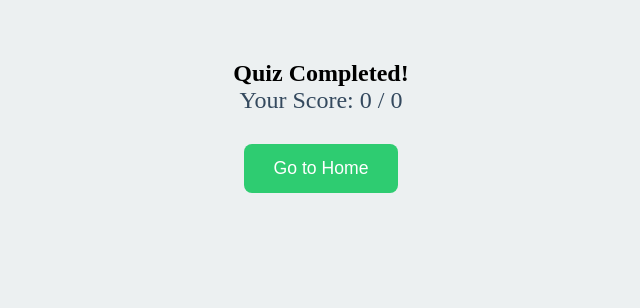
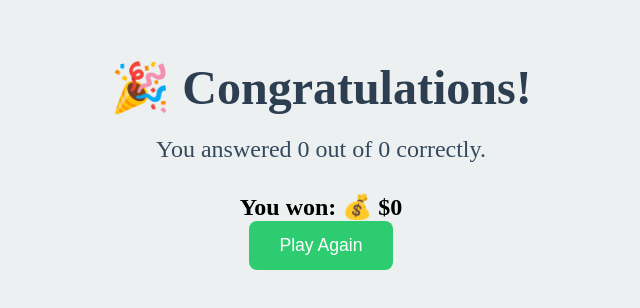
Before and after one commit to deepkapatel22199/quiz-app, a React app in the folder frontend/: page /results in a window 1280 px wide. Shown: the top 308 px of the page, without its empty margins (319-959 px from the left). Built offline with nearby package versions, Linux system fonts and the light colour scheme; the HTML template or start-up script is replaced by a standard one.

Commit message:
add winning price to make this more intresting

```diff
--- a/frontend/src/Components/Quiz.jsx
+++ b/frontend/src/Components/Quiz.jsx
@@ -8,21 +8,26 @@ import './Quiz.css';
 const Quiz = () => {
     const [currentIndex, setCurrentIndex] = useState(0);
     const [score, setScore] = useState(0);
+    const [winnings, setWinnings] = useState(0);
     const navigate = useNavigate();
 
-    const handleAnswer = (answer) => {
-        if (answer === questions[currentIndex].correctAnswer) {
+    const handleAnswer = (selected) => {
+        const correct = questions[currentIndex].correctAnswer;
+        if (selected === correct) {
             setScore(score + 1);
+            setWinnings(winnings + 100);
         }
         const next = currentIndex + 1;
         if (next < questions.length) {
           setCurrentIndex(next);
         } else {
-          navigate('/results', { state: { score, total: questions.length } });
+          navigate('/results', { state: { score, total: questions.length, winnings: winnings + (selected === correct ? 100 : 0) } });
         }
       };
   return (
     <div className="quiz-container">
+        <h2>Question {currentIndex + 1} / {questions.length}</h2>
+        <h3>Current Winnings: ${winnings}</h3>
         <QuestionCard
             question={questions[currentIndex].question}
             options={questions[currentIndex].options}
--- a/frontend/src/Components/Results.jsx
+++ b/frontend/src/Components/Results.jsx
@@ -5,13 +5,14 @@ import './Results.css';
 const Results = () => {
   const navigate = useNavigate();
   const location = useLocation();
-  const { score = 0, total = 0 } = location.state || {};
+  const { score, total, winnings } = location.state || { score: 0, total: 0, winnings: 0 };
 
   return (
     <div className="results-container">
-      <h2>Quiz Completed!</h2>
-      <p>Your Score: {score} / {total}</p>
-      <button onClick={() => navigate('/')}>Go to Home</button>
+      <h1>🎉 Congratulations!</h1>
+      <p>You answered {score} out of {total} correctly.</p>
+      <h2>You won: 💰 ${winnings}</h2>
+      <button onClick={() => navigate('/')}>Play Again</button>
     </div>
   );
 }
```
Lines whose indentation alone changed are shown as unchanged.
